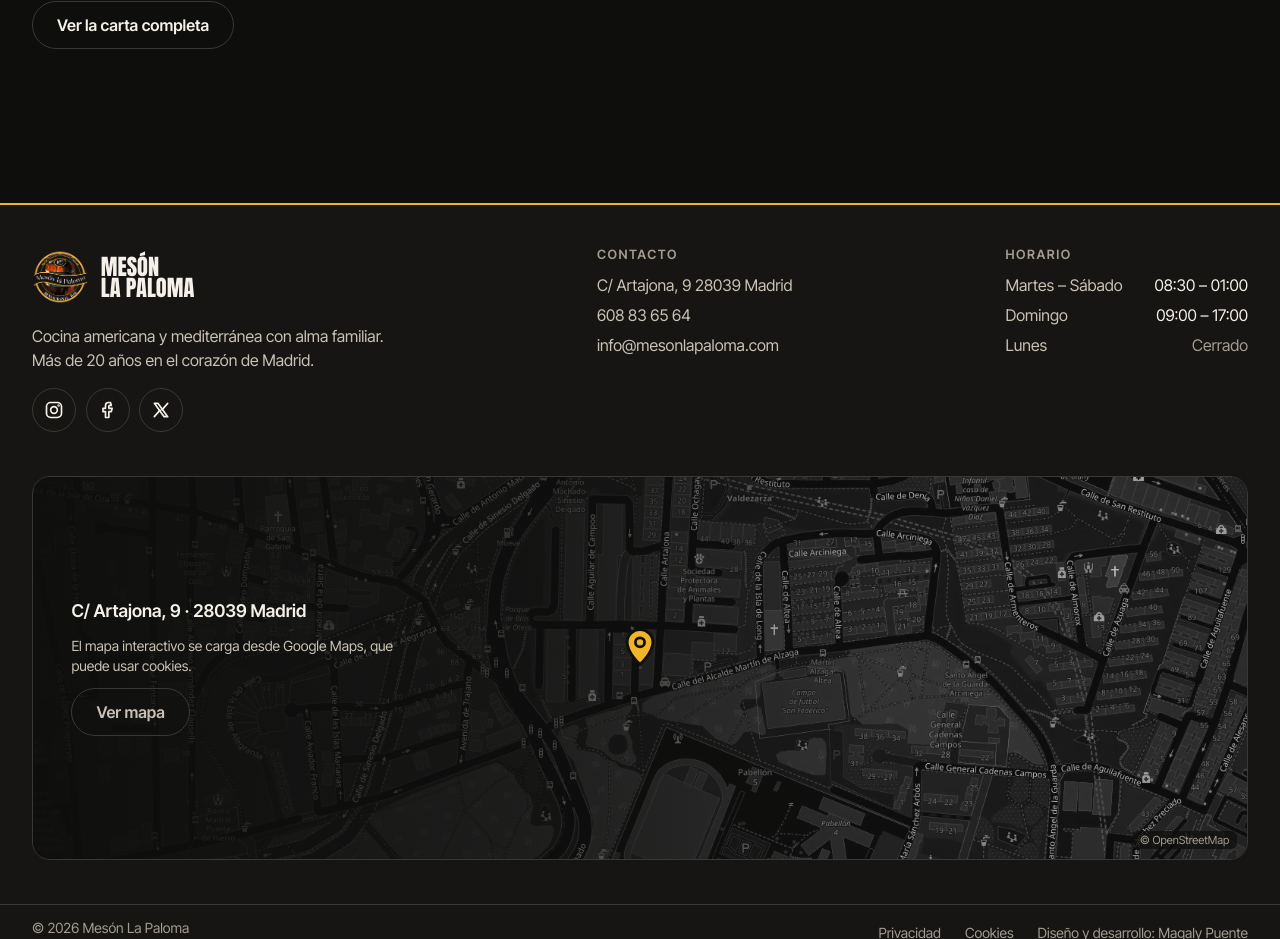
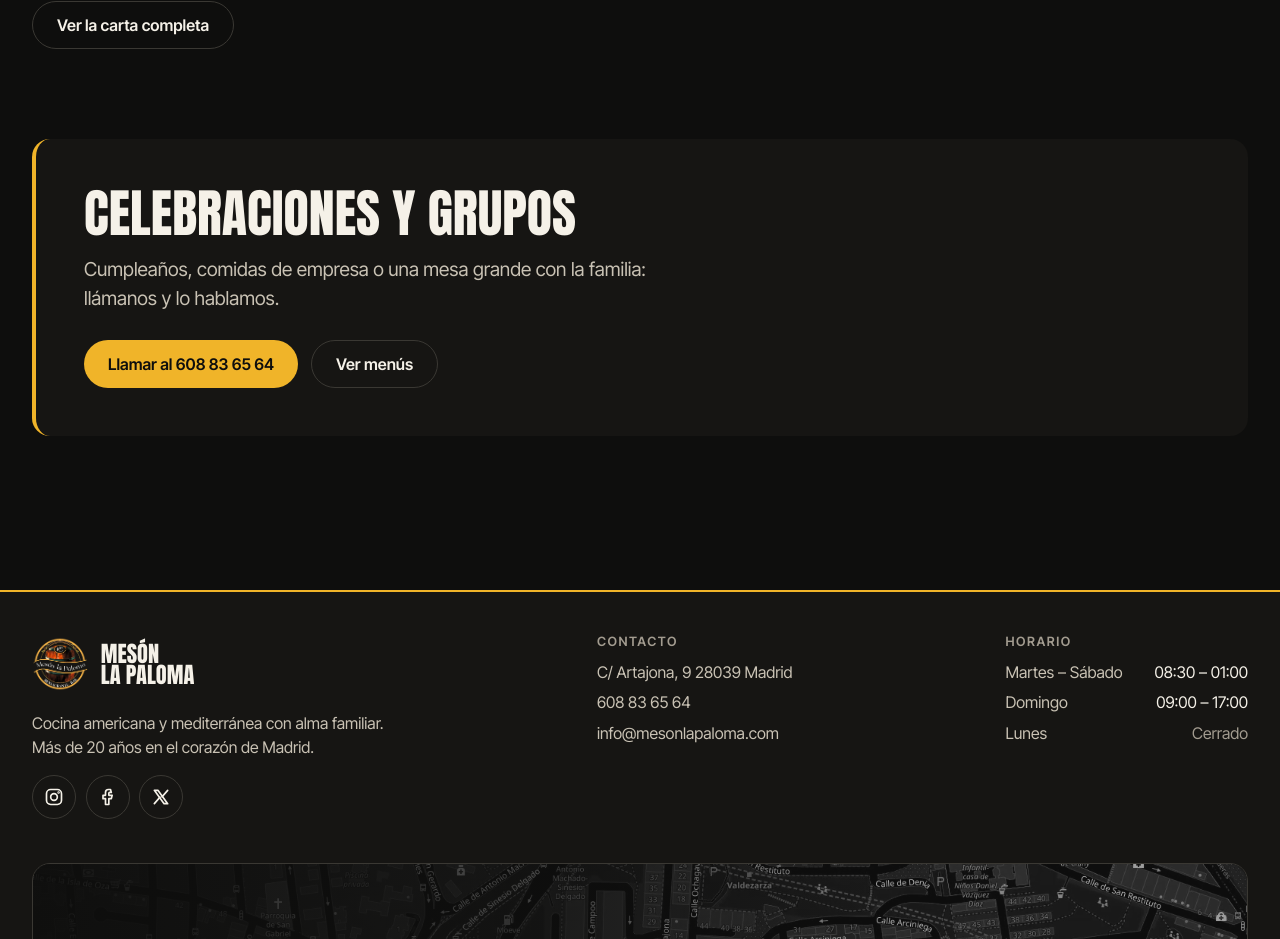
Before and after one commit to Magapp92/Meson_la_Paloma, a Next.js app in the folder frontend/: page / in a window 1280 px wide. Shown: the part 2440-3379 px from the top of the page. Built offline with nearby package versions, Linux system fonts and the light colour scheme.

Commit message:
Sección de celebraciones y grupos en la portada
Caja con frase y botones para llamar y ver los menús, sin precios hasta tener los menús del mesón.

```diff
--- a/frontend/views/home/home.css
+++ b/frontend/views/home/home.css
@@ -184,6 +184,50 @@
 }
 
 
+/* CELEBRACIONES */
+
+/* Separación con la sección de arriba */
+.Celebrations{
+    padding-block: 0 clamp(3rem, 7vw, 6rem);
+}
+
+/* Caja con el fondo un poco más claro y borde mostaza a la izquierda para que destaque */
+.Celebrations-box{
+    padding: clamp(1.75rem, 4vw, 3rem);
+    border-left: .25rem solid var(--accent);
+    border-radius: 1.125rem;
+
+    background-color: var(--surface);
+}
+
+/* Título de la caja, algo más pequeño que el de las secciones */
+.Celebrations-title{
+    font-family: var(--font-title);
+    font-size: clamp(2rem, 4.5vw, 3.25rem);
+    line-height: 1;
+    text-transform: uppercase;
+}
+
+/* Frase en gris claro con un ancho máximo para que la línea no sea muy larga */
+.Celebrations-text{
+    max-width: 36rem;
+    margin-top: 1rem;
+
+    font-size: clamp(1.05rem, 1.6vw, 1.2rem);
+    color: var(--muted);
+    line-height: 1.5;
+}
+
+/* Botones en fila, bajando de línea si no caben */
+.Celebrations-actions{
+    margin-top: 1.75rem;
+
+    display: flex;
+    flex-flow: row wrap;
+    gap: .8rem;
+}
+
+
 /* MÓVIL */
 
 /* En pantallas de 900px o menos la tira se desliza de lado: cada foto ocupa el 80% del ancho
--- a/frontend/views/home/home.jsx
+++ b/frontend/views/home/home.jsx
@@ -1,6 +1,7 @@
 
 import Image from 'next/image'
 import { Button } from '@components/button/button.jsx'
+import { CONTACT } from '@const/business.js'
 import { ROUTES } from '@const/routes.js'
 import './home.css'
 
@@ -110,6 +111,19 @@ export const Home = () => {
                 </ul>
                 <Button href={ROUTES.FOOD_MENU} variant="ghost" title="Ir a la carta">Ver la carta completa</Button>
             </section>
+            {/* En la sección de celebraciones agrupamos la invitación a grupos y eventos,
+            con los botones para llamar y ver los menús */}
+            <section className="Container Celebrations">
+                <div className="Celebrations-box">
+                    <h2 className="Celebrations-title">Celebraciones y grupos</h2>
+                    <p className="Celebrations-text">Cumpleaños, comidas de empresa o una mesa grande con la familia: llámanos y lo hablamos.</p>
+                    <div className="Celebrations-actions">
+                        <Button href={CONTACT.phoneHref} title="Llamar al mesón">Llamar al {CONTACT.phone}</Button>
+                        {/* Ver menús lleva de momento a la portada: cambiará cuando creemos la página de menús y eventos */}
+                        <Button href={ROUTES.HOME} variant="ghost" title="Ir a menús y eventos">Ver menús</Button>
+                    </div>
+                </div>
+            </section>
         </main>
     )
 }
```
